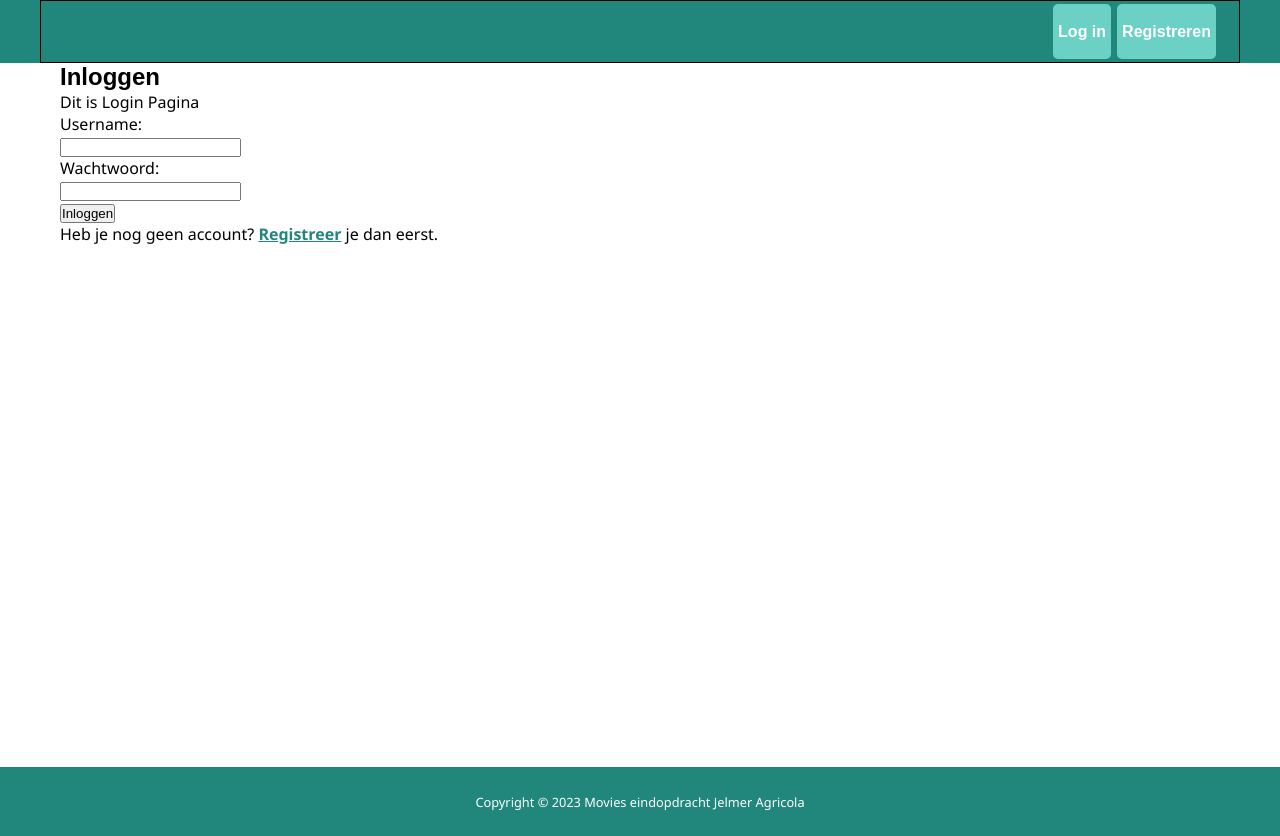
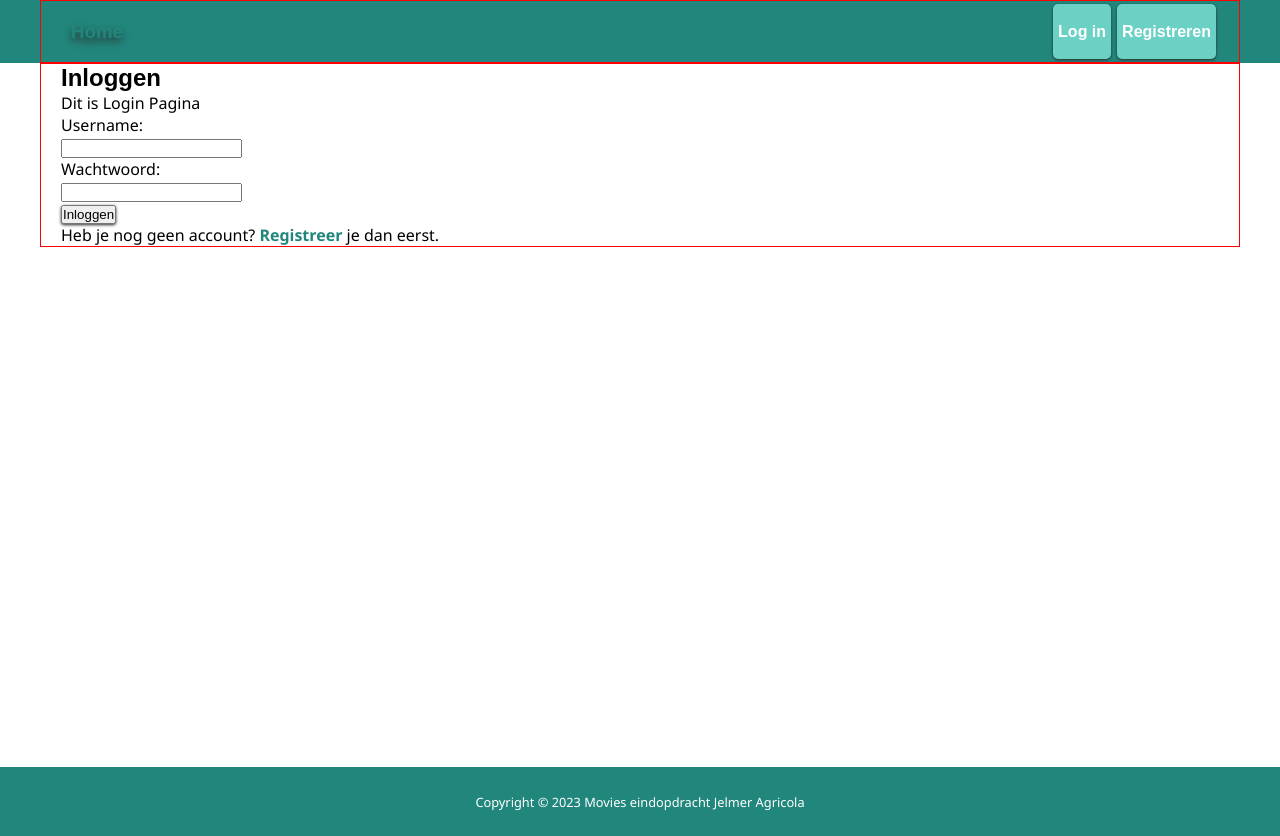
Before and after one commit to jelmer-agricola/final-assignment-frontend, a React (Create React App) app: page /login in a window 1280 px wide. Built offline with nearby package versions, Linux system fonts and the light colour scheme.

Commit message:
add button shadow and link shadow

```diff
--- a/src/App.css
+++ b/src/App.css
@@ -3,8 +3,6 @@
 .App {
     text-align: center;
 }
-
-
 
 
 :root {
@@ -95,7 +93,8 @@
 
 
 main {
-    /*background-color: #f1faee;*/
+    /*background-color: lightblue;*/
+
     min-height: 88vh;
 }
 
@@ -106,7 +105,6 @@ main {
 /*}*/
 
 /*mag weer de filler poster */
-
 
 
 body {
@@ -129,6 +127,10 @@ a:link,
 a:visited {
     color: var(--primary);
     font-weight: 600;
+    text-decoration: none;
+}
+a:hover{
+    color: var(--secondary);
 }
 
 /* De buitenste container is altijd de volledige schermbreedte. Het is een flexbox container die zijn inhoud altijd netjes horizontaal centreert */
@@ -152,7 +154,7 @@ Hij mag krimpen als het scherm minder breed wordt, maar niet groeien als er meer
     display: flex;
     flex-direction: column;
     justify-content: center;
-/*border: red solid 1px;*/
+    border: red solid 1px;
 }
 
 
@@ -168,70 +170,15 @@ Hij mag krimpen als het scherm minder breed wordt, maar niet groeien als er meer
 }
 
 @media screen and (max-device-width: 360px) {
-.username{
-    /*color: var(--primary);*/
+    .username {
+        /*color: var(--primary);*/
 
-}
+    }
 }
 
 @media screen and  (max-width: 900px) {
-    .username{
+    .username {
         color: var(--primary);
 
     }
 }
-
-
-
-/*@media screen and  (min-height: 1400px) {*/
-
-/*!* SCROLLBAR*!*/
-/*!* width *!*/
-/*::-webkit-scrollbar {*/
-/*    width: 10px;*/
-/*}*/
-
-/*!* Track *!*/
-/*::-webkit-scrollbar-track {*/
-/*    background: #f1f1f1;*/
-/*}*/
-
-/*!* Handle *!*/
-/*::-webkit-scrollbar-thumb {*/
-/*    background: #888;*/
-/*}*/
-
-/*!* Handle on hover *!*/
-/*::-webkit-scrollbar-thumb:hover {*/
-/*    background: #555;*/
-/*}*/
-
-
-
-/*}*/
-
-/*.App {*/
-/*  text-align: center;*/
-/*}*/
-
-/*.App-logo {*/
-/*  height: 40vmin;*/
-/*  pointer-events: none;*/
-/*}*/
-
-/*@media (prefers-reduced-motion: no-preference) {*/
-/*  .App-logo {*/
-/*    animation: App-logo-spin infinite 20s linear;*/
-/*  }*/
-/*}*/
-
-
-
-/*@keyframes App-logo-spin {*/
-/*  from {*/
-/*    transform: rotate(0deg);*/
-/*  }*/
-/*  to {*/
-/*    transform: rotate(360deg);*/
-/*  }*/
-/*}*/
--- a/src/components/Button/Button.css
+++ b/src/components/Button/Button.css
@@ -1,3 +1,6 @@
+button{
+    filter: drop-shadow(0 0.10rem 0.10rem var(--black) );
+}
 
 .add-btn {
     padding: 10px 15px;
@@ -17,6 +20,7 @@
     background-color: var(--primary-light);
     opacity: 1;
     cursor: pointer;
+    border: solid 0.06rem var(--tertiary);
 }
 
 .add-btn:disabled {
--- a/src/components/Header/Header.css
+++ b/src/components/Header/Header.css
@@ -22,8 +22,11 @@ nav a,
 nav a:visited,
 nav a:active {
     color: white;
+    text-decoration: none;
+}
 
-
+nav a:hover {
+    color: var(--secondary);
 }
 .navbar-items {
     display: flex;
@@ -66,6 +69,7 @@ header .nav-links {
     flex-direction: row;
     align-items: center;
     z-index: 2;
+    filter: drop-shadow(0 0.25rem 0.25rem var(--black) );
 
 }
 
--- a/src/components/Watchlist/Watchlist.css
+++ b/src/components/Watchlist/Watchlist.css
@@ -1,7 +1,8 @@
 /* Add Page */
-.view-height{
- min-height: 88vh;
+.view-height {
+    min-height: 88vh;
 }
+
 .add-content {
     padding: 50px 0;
     max-width: 80%;
@@ -17,6 +18,11 @@
     border: none;
     color: var(--white);
     font-size: 1.25rem;
+
+}
+
+.input-wrapper input:hover {
+    border: solid 1px var(--tertiary);
 
 }
 
@@ -51,7 +57,7 @@
     justify-content: space-between;
 }
 
-.title{
+.title {
     font-size: 1.25rem;
     color: var(--primary);
     font-weight: 600;
@@ -100,7 +106,7 @@
 /*}*/
 
 
-.media-title-page .heading{
+.media-title-page .heading {
     color: var(--primary-light);
     margin: 0;
 }
@@ -110,6 +116,7 @@
     grid-template-columns: repeat(3, 1fr);
     grid-gap: 30px;
 }
+
 @media (min-width: 992px) {
     .media-title-grid {
         grid-template-columns: repeat(5, 1fr);
@@ -152,7 +159,6 @@
 }
 
 
-
 .media-title-card .inner-card-controls {
     display: inline;
     /*background-color: red;*/
--- a/src/pages/Home/Home.jsx
+++ b/src/pages/Home/Home.jsx
@@ -6,18 +6,23 @@ import {Link} from "react-router-dom";
 const Home = () => {
 
     return (
+        <main>
             <section className="outer-content-container">
                 <div className="inner-content-container">
-                <p>Welcome to your favorite website for movies and series login to see your watchlist and favoriteslist
+                    <p>Welcome to your favorite website for movies and series login to see your watchlist and
+                        favoriteslist
                         or Register to start creating one. </p>
-                <h2> Don't know what to watch by giving us your mood we can select the best movies for each mood for You! <Link to="/moods">click here</Link></h2>
+                    <h2> Don't know what to watch by giving us your mood we can select the best movies for each mood for
+                        You! <Link to="/moods">click here</Link></h2>
                     <div className="trending-container">
                         <TrendingMovies/>
                         <TrendingSeries/>
                     </div>
                 </div>
 
-        </section>);
+            </section>
+        </main>
+    );
 };
 
 export default Home;
```
Also changed, not shown: src/pages/AddPage/AddPage.css (added). Lines whose indentation alone changed are shown as unchanged.
